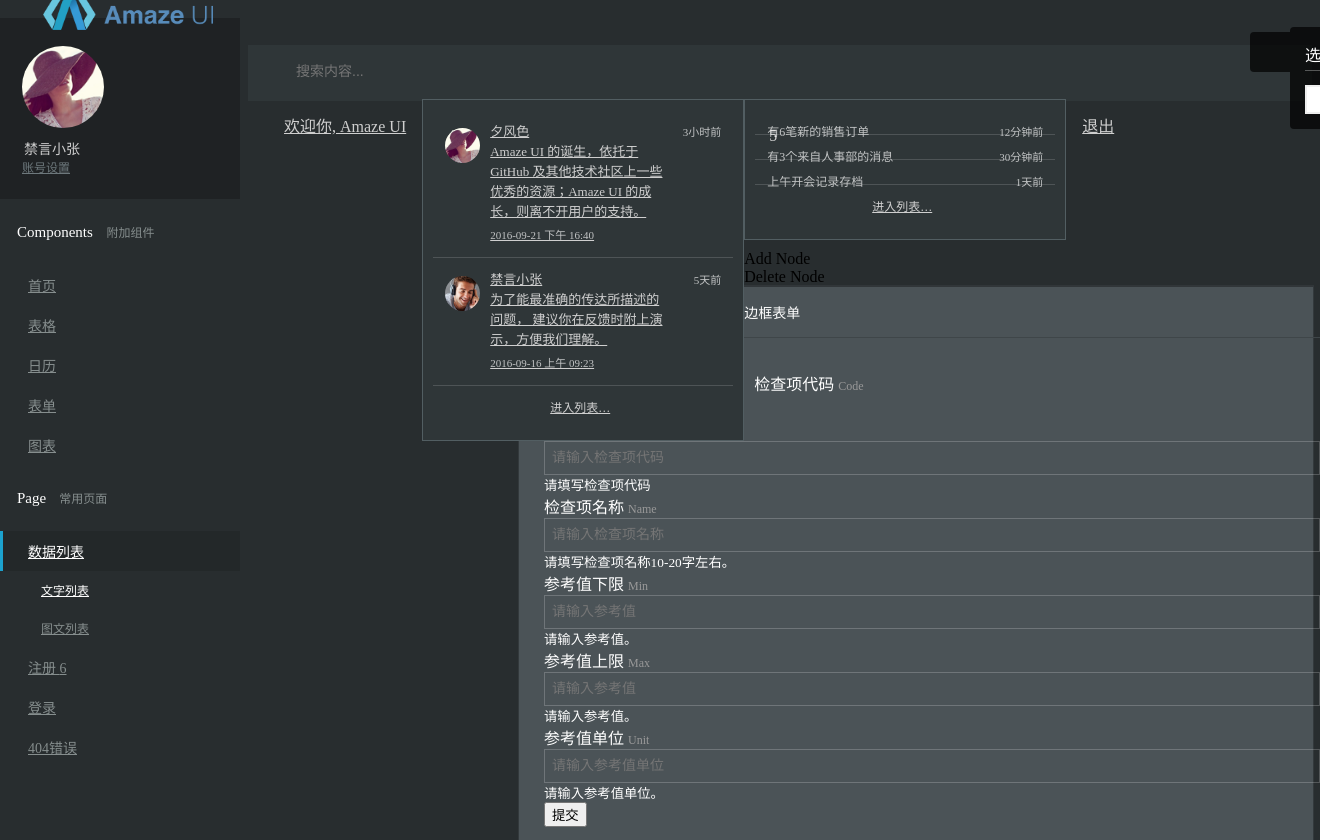
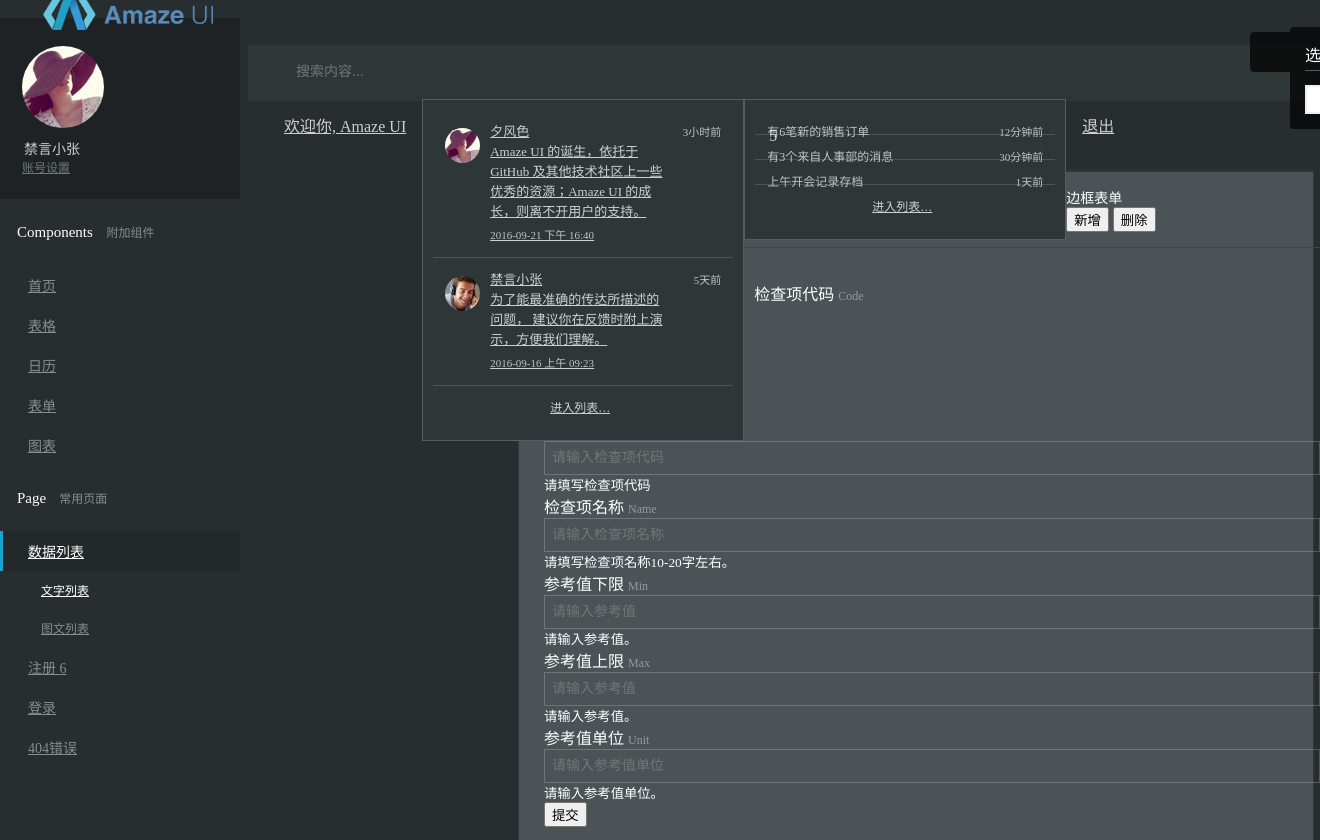
Before and after one commit to zyc-xyjr/bay, a Spring Boot app: page /tree.html in a window 1320 px wide; the page is wider, and only the part inside the window is pictured. Shown: the part 38-878 px from the top of that part. Run offline with Spring Boot 4, Linux system fonts and the light colour scheme; data that the repository does not hold is empty; some of the project's set-up classes (security, data sources, template engines, error pages and the like) are left out, and stand-ins take their place; some libraries are stand-ins or nearby versions.

Commit message:
替换网站模版

```diff
--- a/src/main/resources/application.properties
+++ b/src/main/resources/application.properties
@@ -49,4 +49,5 @@
 spring.jpa.hibernate.naming-strategy = org.hibernate.cfg.ImprovedNamingStrategy
 # stripped before adding them to the entity manager)
 spring.jpa.properties.hibernate.dialect = org.hibernate.dialect.MySQL5Dialect
-filePath = D:\\home\\data\\
+#filePath = D:\\home\\data\\
+filePath =/home/data
--- a/src/main/resources/public/tree.html
+++ b/src/main/resources/public/tree.html
@@ -296,17 +296,9 @@
 
         <!-- 内容区域 -->
         <ul id="tree" class="ztree" style="width:260px; overflow:auto;"></ul>
-        <div id="rMenu">
-            <ul>
-                <li id="m_add" onclick="addTreeNode();">Add Node</li>
-                <li id="m_del" onclick="removeTreeNode();">Delete Node</li>
-                <li id="m_check" onclick="checkTreeNode(true);">Check Node</li>
-                <li id="m_unCheck" onclick="checkTreeNode(false);">Uncheck Node</li>
-                <li id="m_reset" onclick="resetTree();">Resume zTree</li>
-            </ul>
-        </div>
-        <button type="button" style="margin-top: auto;margin-left: 0">提交</button>
+
         <div class="row" style="margin:-80px -10px 0 500px">
+
             <div class="am-u-sm-12 am-u-md-12 am-u-lg-12">
                 <div class="widget am-cf">
                     <div class="widget-head am-cf">
@@ -314,13 +306,17 @@
                         <div class="widget-function am-fr">
                             <a href="javascript:;" class="am-icon-cog"></a>
                         </div>
+                        <div class="am-form-group">
+                            <div class="am-u-sm-9 am-u-sm-push-3">
+                                <button type="button" class="am-btn am-btn-primary tpl-btn-bg-color-success " onclick="submitForm();">新增</button>
+                                <button type="button" class="am-btn am-btn-primary tpl-btn-bg-color-success " onclick="submitForm();">删除</button>
+                            </div>
+                        </div>
                     </div>
                     <div class="widget-body am-fr">
-
                         <form id="form" class="am-form tpl-form-border-form tpl-form-border-br">
                             <input type="hidden" class="tpl-form-input" id="id"  name="id" >
                             <input type="hidden" class="tpl-form-input" id="parentId"  name="parentId" >
-
                             <div class="am-form-group">
                                 <label for="entryKey" class="am-u-sm-3 am-form-label">检查项代码 <span class="tpl-form-line-small-title">Code</span></label>
                                 <div class="am-u-sm-9">
--- a/src/main/resources/static/assets/js/ztree.js
+++ b/src/main/resources/static/assets/js/ztree.js
@@ -1,4 +1,4 @@
-var zTree,rMenu;
+var zTree;
 var demoIframe;
 
 var check_setting = {
@@ -39,88 +39,9 @@
             $("#normalMinValue").val(treeNode.normalMinValue);
             $("#normalMaxValue").val(treeNode.normalMaxValue);
             $("#unit").val(treeNode.unit);
-        },
-        beforeRightClick :function(){
-            rMenu = $("#rMenu");
-            return true;
-        },
-        onRightClick:function(event, treeId, treeNode) {
-            console.log("come in step 1...")
-            if (!treeNode && event.target.tagName.toLowerCase() != "button" && $(event.target).parents("a").length == 0) {
-                console.log("come in step 2...")
-                zTree.cancelSelectedNode();
-                showRMenu("root", event.clientX, event.clientY);
-            } else if (treeNode && !treeNode.noR) {
-                console.log("come in step 3...")
-                zTree.selectNode(treeNode);
-                showRMenu("node", event.clientX, event.clientY);
-            }
         }
-
     }
 };
-
-function showRMenu(type, x, y) {
-    $("#rMenu ul").show();
-    if (type=="root") {
-        $("#m_del").hide();
-        $("#m_check").hide();
-        $("#m_unCheck").hide();
-    } else {
-        $("#m_del").show();
-        $("#m_check").show();
-        $("#m_unCheck").show();
-    }
-    rMenu.css({"top":y+"px", "left":x+"px", "visibility":"visible"});
-
-    $("body").bind("mousedown", onBodyMouseDown);
-}
-
-function hideRMenu() {
-    if (rMenu) rMenu.css({"visibility": "hidden"});
-    $("body").unbind("mousedown", onBodyMouseDown);
-}
-function onBodyMouseDown(event){
-    if (!(event.target.id == "rMenu" || $(event.target).parents("#rMenu").length>0)) {
-        rMenu.css({"visibility" : "hidden"});
-    }
-}
-var addCount = 1;
-function addTreeNode() {
-    hideRMenu();
-    var newNode = { name:"newNode " + (addCount++)};
-    if (zTree.getSelectedNodes()[0]) {
-        newNode.checked = zTree.getSelectedNodes()[0].checked;
-        zTree.addNodes(zTree.getSelectedNodes()[0], newNode);
-    } else {
-        zTree.addNodes(null, newNode);
-    }
-}
-function removeTreeNode() {
-    hideRMenu();
-    var nodes = zTree.getSelectedNodes();
-    if (nodes && nodes.length>0) {
-        if (nodes[0].children && nodes[0].children.length > 0) {
-            var msg = "If you delete this node will be deleted along with sub-nodes. \n\nPlease confirm!";
-            if (confirm(msg)==true){
-                zTree.removeNode(nodes[0]);
-            }
-        } else {
-            zTree.removeNode(nodes[0]);
-        }
-    }
-}
-function checkTreeNode(checked) {
-    var nodes = zTree.getSelectedNodes();
-    if (nodes && nodes.length>0) {
-        zTree.checkNode(nodes[0], checked, true);
-    }
-    hideRMenu();
-}
-function resetTree() {
-    hideRMenu();
-    $.fn.zTree.init($("#treeDemo"), setting, zNodes);
-}
 
 
 function loadReady() {
```
